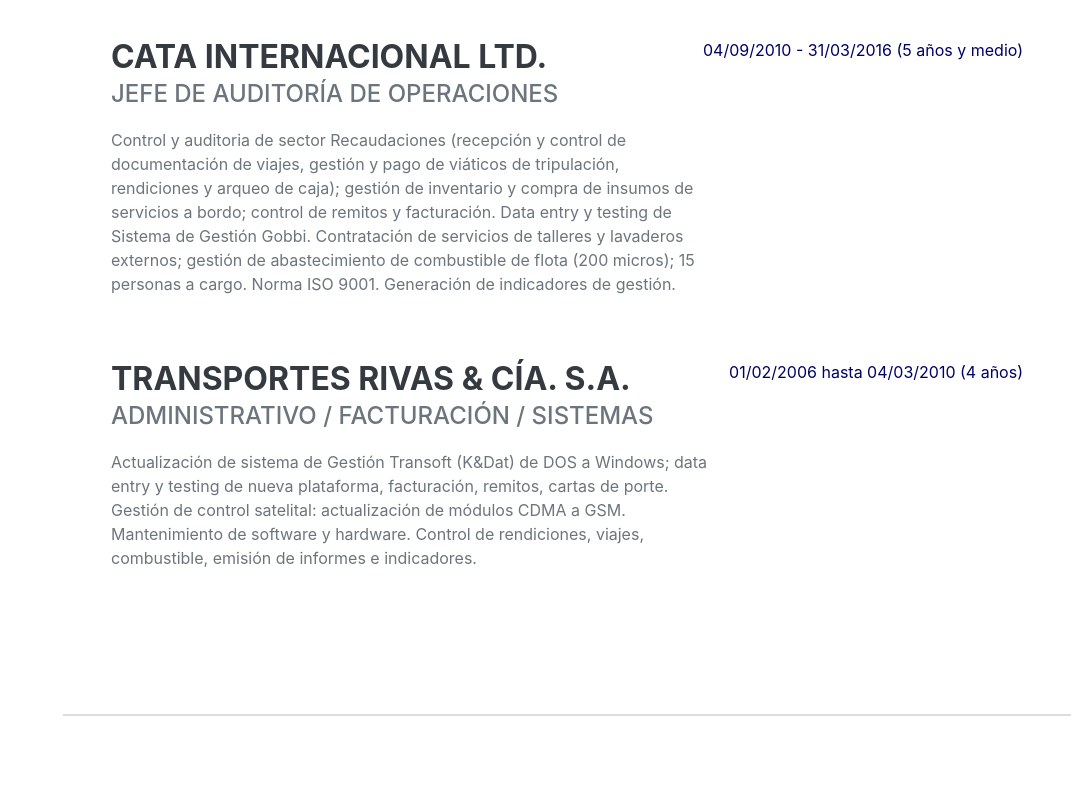
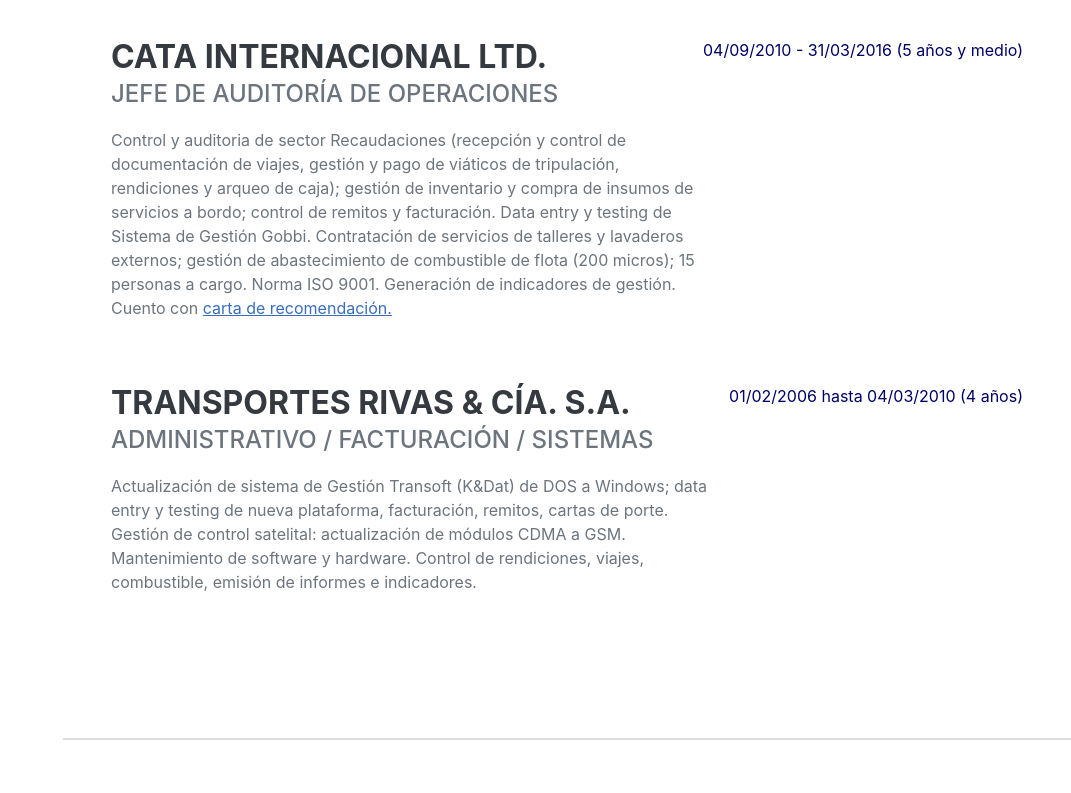
Before and after one commit to decardo1982/Proyecto_CV_Bootstrap, a plain HTML site: page index.html in a window 1280 px wide. Shown: the part 1210-2003 px from the top of the page, without its empty margins (209-1280 px from the left). Drawn offline with nearby package versions, Linux system fonts and the light colour scheme; a script that the page names is missing; a web font is replaced by a local one.

Commit message:
actualizo con carta recomendacion cata

```diff
--- a/index.html
+++ b/index.html
@@ -71,7 +71,8 @@
                         <div class="flex-grow-1">
                             <h3 class="mb-0">Transporte EDAR S.A.</h3>
                             <div class="subheading mb-3">Administrativo Comercial</div>
-                            <p>Área comercial, atención al cliente interno y externo, programación de cargas y coordinación de viajes mediante spreadsheets, seguimiento y control satelital de flota (75 móviles), emision de informes, rendición de peajes, arqueo de caja. Data entry Sistema de Gestión Álamo.</p>
+                            <p>Área comercial, atención al cliente interno y externo, programación de cargas y coordinación de viajes mediante spreadsheets, seguimiento y control satelital de flota (75 móviles),
+                                emision de informes, rendición de peajes, arqueo de caja. Data entry Sistema de Gestión Álamo.</p>
                         </div>
                         <div class="flex-shrink-0"><span class="text-primary">30/01/2017 - Actualidad (6 años y medio)</span></div>
                     </div>
@@ -79,7 +80,10 @@
                         <div class="flex-grow-1">
                             <h3 class="mb-0">CATA Internacional LTD.</h3>
                             <div class="subheading mb-3">Jefe de Auditoría de Operaciones</div>
-                            <p>Control y auditoria de sector Recaudaciones (recepción y control de documentación de viajes, gestión y pago de viáticos de tripulación, rendiciones y arqueo de caja); gestión de inventario y compra de insumos de servicios a bordo; control de remitos y facturación. Data entry y testing de Sistema de Gestión Gobbi. Contratación de servicios de talleres y lavaderos externos; gestión de abastecimiento de combustible de flota (200 micros); 15 personas a cargo. Norma ISO 9001. Generación de indicadores de gestión.</p>
+                            <p>Control y auditoria de sector Recaudaciones (recepción y control de documentación de viajes, gestión y pago de viáticos de tripulación, rendiciones y arqueo de caja);
+                                gestión de inventario y compra de insumos de servicios a bordo; control de remitos y facturación. Data entry y testing de Sistema de Gestión Gobbi.
+                                Contratación de servicios de talleres y lavaderos externos; gestión de abastecimiento de combustible de flota (200 micros); 15 personas a cargo. Norma ISO 9001.
+                                Generación de indicadores de gestión. Cuento con <a href="../Carta de Recomendación CATA.pdf">carta de recomendación.</a></p>
                         </div>
                         <div class="flex-shrink-0"><span class="text-primary">04/09/2010 - 31/03/2016 (5 años y medio)</span></div>
                     </div>
@@ -87,7 +91,9 @@
                         <div class="flex-grow-1">
                             <h3 class="mb-0">Transportes Rivas & Cía. S.A.</h3>
                             <div class="subheading mb-3">Administrativo / Facturación / Sistemas</div>
-                            <p>Actualización de sistema de Gestión Transoft (K&Dat) de DOS a Windows; data entry y testing de nueva plataforma, facturación, remitos, cartas de porte. Gestión de control satelital: actualización de módulos CDMA a GSM. Mantenimiento de software y hardware. Control de rendiciones, viajes, combustible, emisión de informes e indicadores.</p>
+                            <p>Actualización de sistema de Gestión Transoft (K&Dat) de DOS a Windows; data entry y testing de nueva plataforma, facturación, remitos, cartas de porte.
+                                Gestión de control satelital: actualización de módulos CDMA a GSM. Mantenimiento de software y hardware. Control de rendiciones, viajes, combustible,
+                                emisión de informes e indicadores.</p>
                         </div>
                         <div class="flex-shrink-0"><span class="text-primary">01/02/2006 hasta 04/03/2010 (4 años)</span></div>
                     </div>
@@ -102,7 +108,8 @@
                         <div class="flex-grow-1">
                             <h3 class="mb-0">Globant University</h3>
                             <div class="subheading mb-3">Java Backend</div>
-                            <div>Actualmente me encuentro realizando la beca otorgada por Globant coordinado académicamente por EGG Cooperation, siendo uno de los 1000 seleccionados dentro de un total de 10.000 inscriptos.</div>
+                            <div>Actualmente me encuentro realizando la beca otorgada por Globant coordinado académicamente por EGG Cooperation, siendo uno de los 1000 seleccionados dentro de un
+                                total de 10.000 inscriptos.</div>
                         </div>
                         <div class="flex-shrink-0"><span class="text-primary">31/03/2023 - Actualidad</span></div>
                     </div>
@@ -110,7 +117,8 @@
                         <div class="flex-grow-1">
                             <h3 class="mb-0">CESSI Argentina</h3>
                             <div class="subheading mb-3">Full Stack Jr. - #YoProgramo</div>
-                            <div>Asistí al curso “Argentina Programa” para Desarrollador Full Stack Jr. Coordinado académicamente por el INTI, siendo uno de los 5760 seleccionados dentro de un total de 750.000 inscriptos.</div>
+                            <div>Asistí al curso “Argentina Programa” para Desarrollador Full Stack Jr. Coordinado académicamente por el INTI, siendo uno de los 5760 seleccionados dentro de un
+                                 total de 750.000 inscriptos.</div>
                         </div>
                         <div class="flex-shrink-0"><span class="text-primary">08/11/2021 - 01/11/2022</span></div>
                     </div>
@@ -150,7 +158,7 @@
                         </li>
                         <li>
                             <span class="fa-li"><i class="fas fa-check"></i></span>
-                            Inglés: intermedio
+                            Inglés: intermedio oral y escrito
                         </li>
                         <li>
                             <span class="fa-li"><i class="fas fa-check"></i></span>
```
Also changed, not shown: 2 other files.
